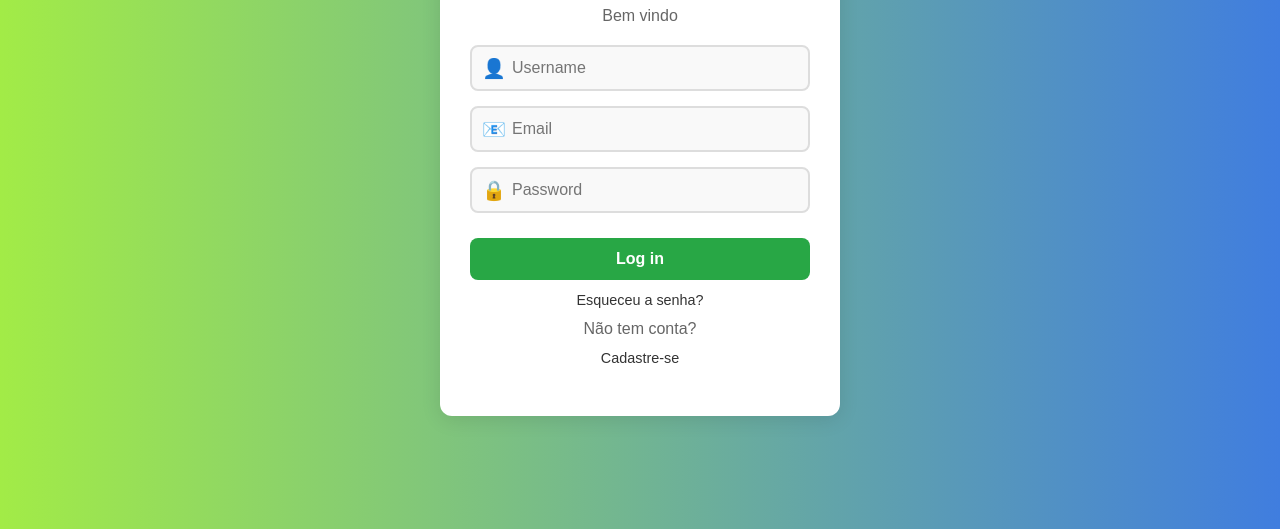
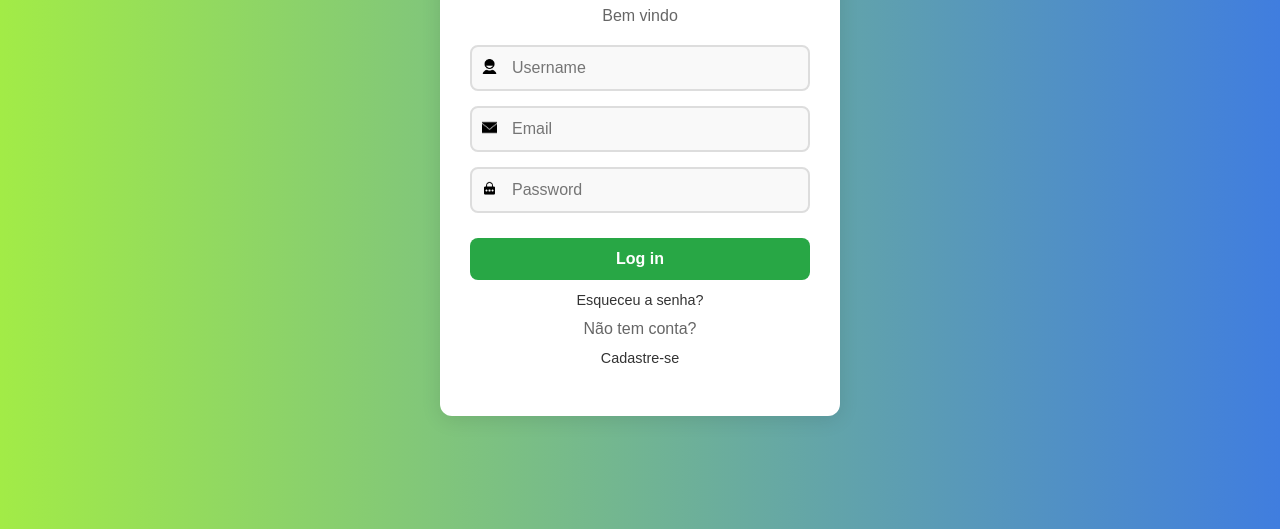
Before and after one commit to cauaemanuel/Turismo360, a plain HTML site: page index.html in a window 1280 px wide. Shown: the part 271-800 px from the top of the page. Drawn offline with Linux system fonts and the light colour scheme.

```diff
--- a/index.html
+++ b/index.html
@@ -19,15 +19,15 @@
       <form action="home.html" method="get">
         <div class="input-box">
           <input type="text" placeholder="Username" required>
-          <span class="icon">👤</span>
+          <span class="icon"><img src="assets/icons8-usuário-24.png" style="height: 15px;" alt=""></span>
         </div>
         <div class="input-box">
           <input type="email" placeholder="Email" required>
-          <span class="icon">📧</span>
+          <span class="icon"><img src="assets/icons8-nova-mensagem-150.png" style="height: 15px;" alt=""></span>
         </div>
         <div class="input-box">
           <input type="password" placeholder="Password" required>
-          <span class="icon">🔒</span>
+          <span class="icon"><img src="assets/icons8-senha-90.png" style="height: 15px;" alt=""></span>
         </div>
 
         <button type="submit" class="btn" >Log in</button>
```
Also changed, not shown: assets/icons8-nova-mensagem-150.png (added), assets/icons8-senha-90.png (added), assets/icons8-usuário-24.png (added).
